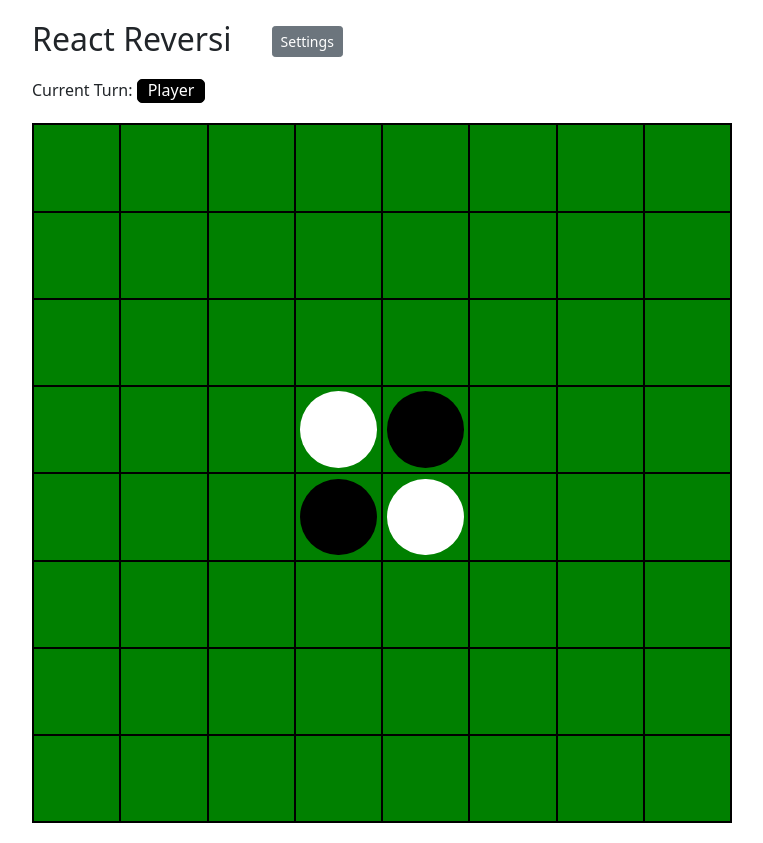
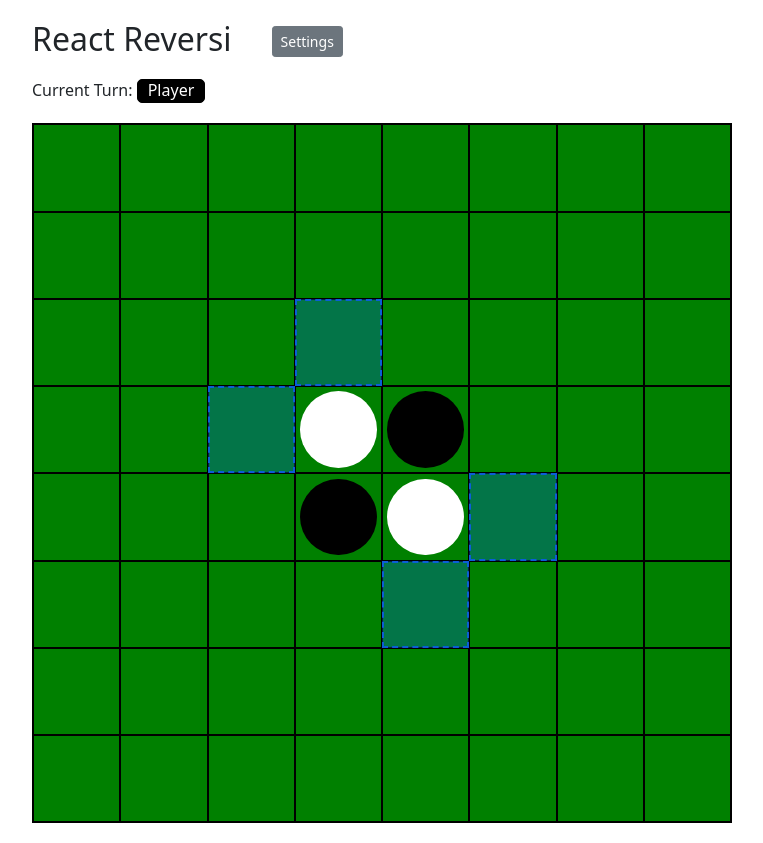
Before and after one commit to Ar0ma7/react-reversi, a Next.js app: page / in a window 1280 px wide. Shown: the whole page, without its empty margins (8-771 px from the left). Built offline with nearby package versions, Linux system fonts and the light colour scheme.

Commit message:
feat: 置けるマスのハイライト

```diff
--- a/src/components/Board.tsx
+++ b/src/components/Board.tsx
@@ -4,6 +4,7 @@ import styled from '@emotion/styled'
 import { BoardType, Stone } from '@/types/global'
 import { getFlippedBoard, getMovableDir, getMovablePos } from '@/scripts/functions'
 import { AppDispatch, boardSlice, playerSlice, useAppDispatch, useAppSelector } from '@/modules'
+import { css } from '@emotion/react'
 
 export type BoardProps = {
   currentTurn: Stone
@@ -25,9 +26,17 @@ export const Board: React.FC<BoardProps> = ({ board, currentTurn }) => {
 
   const items = board.map((y, yIdx) =>
     y.map((x, xIdx) => {
-      const key = `area${xIdx}_${yIdx}`
+      const key: string = `area${xIdx}_${yIdx}`
+      const isMovable: boolean = getMovablePos(board, currentTurn)[yIdx][xIdx]
+      const highlightColor: string = currentTurn === playerStone ? '#0b5ed7' : '#bb2d3b'
       return (
-        <StyledGridItem key={key} area={key} onClick={() => handleClick(yIdx, xIdx)}>
+        <StyledGridItem
+          key={key}
+          area={key}
+          onClick={() => handleClick(yIdx, xIdx)}
+          isMovable={isMovable}
+          highlightColor={highlightColor}
+        >
           <Square state={x} size={'100%'} />
         </StyledGridItem>
       )
@@ -78,6 +87,26 @@ const StyledGridContainer = styled.div<{
 
 const StyledGridItem = styled.div<{
   area: string
+  isMovable: boolean
+  highlightColor: string
 }>`
   grid-area: ${({ area }) => area};
+  position: relative;
+  ${(props) => {
+    if (props.isMovable) {
+      return css`
+        &::before {
+          content: '';
+          display: block;
+          border: 2px dashed ${props.highlightColor};
+          background-color: ${`${props.highlightColor}55`};
+          position: absolute;
+          top: 0;
+          left: 0;
+          right: 0;
+          bottom: 0;
+        }
+      `
+    }
+  }}
 `
--- a/src/components/FinishModal.tsx
+++ b/src/components/FinishModal.tsx
@@ -16,7 +16,7 @@ export const FinishModal: React.FC<FinishModalProps> = React.memo(
     return (
       <Modal show={show} size='sm' centered>
         <Modal.Header closeButton>
-          <Modal.Title>{isDraw ? 'Draw' : isWin ? 'You Win' : 'You Lose'}</Modal.Title>
+          <Modal.Title>{isDraw ? 'Draw' : isWin ? 'You Win !!!' : 'You Lose ...'}</Modal.Title>
         </Modal.Header>
         <Modal.Body>
           <p>Player: {playerStoneCount}</p>
```
